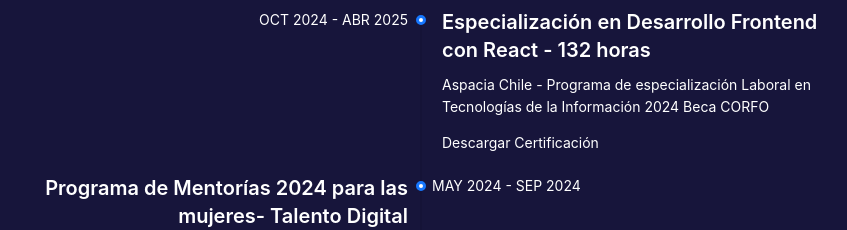
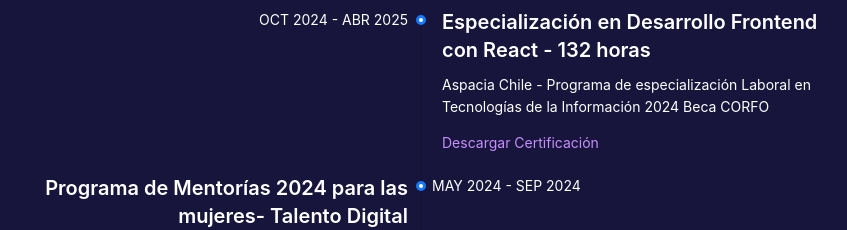
Before and after one commit to FernandaAvello/landing-portfolio, a React (Vite) app: page / in a window 1280 px wide. Shown: the part 3100-3330 px from the top of the page, without its empty margins (220-1067 px from the left). Built offline with nearby package versions, Linux system fonts and the light colour scheme.

Commit message:
cambio color link

```diff
--- a/src/components/Education.jsx
+++ b/src/components/Education.jsx
@@ -21,7 +21,7 @@
             Especialización en Desarrollo Frontend con React - 132 horas
           </Title>
           <p style={{ color: "var(--color-light)" }}>Aspacia Chile - Programa de especialización Laboral en Tecnologías de la Información 2024 Beca CORFO</p>
-          <a href="./files/CertReact.pdf" style={{ color: "var(--color-light)" }} download>Descargar Certificación</a>
+          <a href="./files/CertReact.pdf" style={{ color: "var(--color-accent)" }} download>Descargar Certificación</a>
         </Timeline.Item>
         <Timeline.Item
           label="MAY 2024 - SEP 2024"
```
